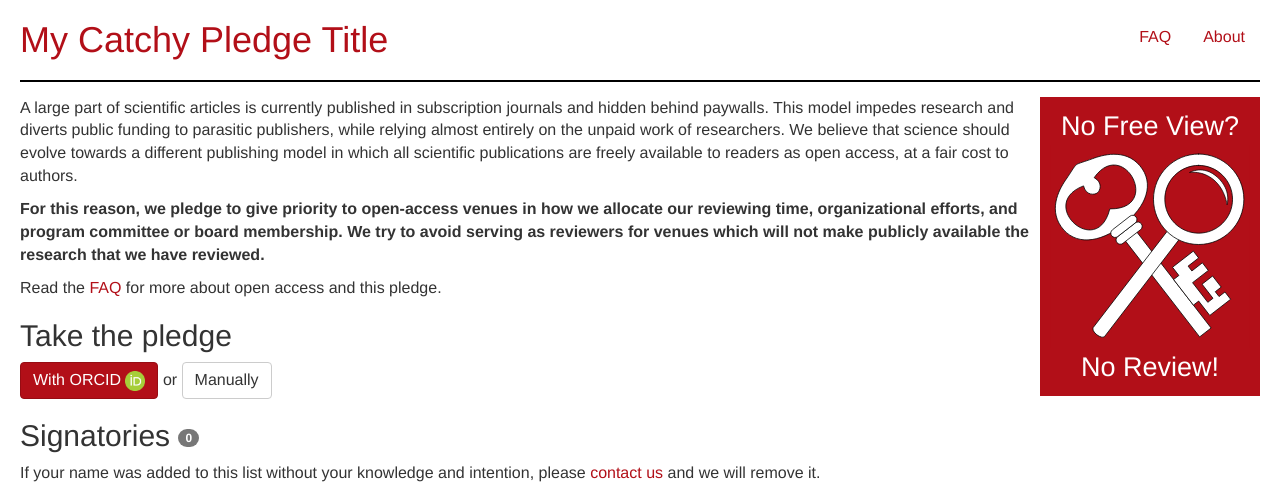
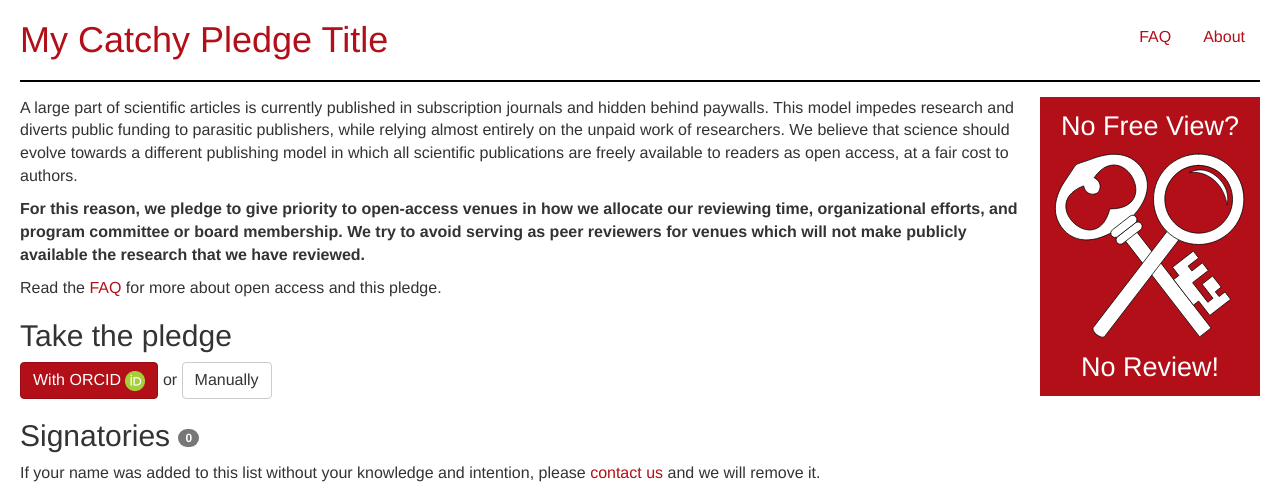
Before and after one commit to dissemin/no-free-view-no-review, a Django app: page / in a window 1280 px wide. Shown: the top 503 px of the page. Run offline with Django 3.2, Linux system fonts and the light colour scheme; data that the repository does not hold is empty; some libraries are stand-ins or nearby versions.

Commit message:
+peer+ reviewers

```diff
--- a/signatories/templates/index.html
+++ b/signatories/templates/index.html
@@ -19,7 +19,7 @@ freely available to readers as open access, at a fair cost to authors.</p>
 
 <p><strong>For this reason, we pledge to give priority to open-access venues in
   how we allocate our reviewing time, organizational efforts, and program committee or board membership.
-  We try to avoid serving as reviewers for venues which will not make publicly available the research that we have
+  We try to avoid serving as peer reviewers for venues which will not make publicly available the research that we have
   reviewed.</strong></p>
 
 <p>Read the <a href="{% url 'faq' %}">FAQ</a> for more about open access and this pledge.</p>
```
